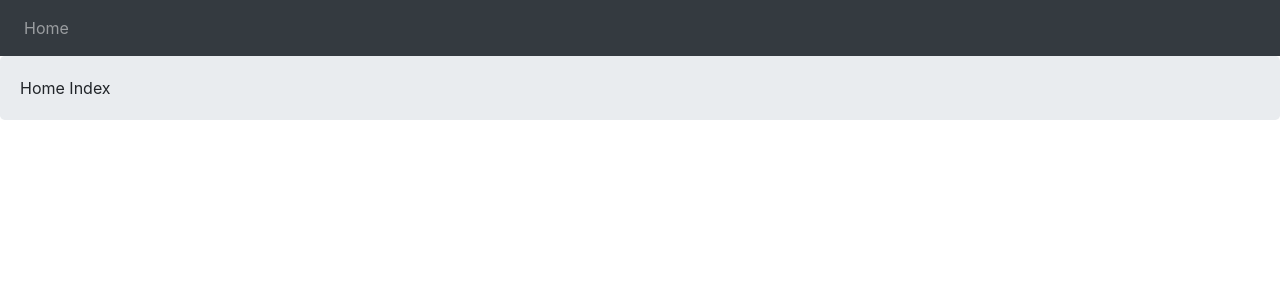
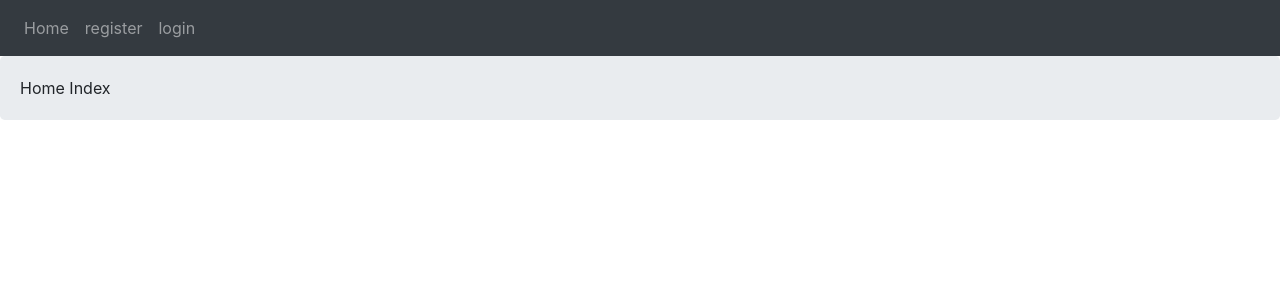
Before and after one commit to mo4wez/django_social_media, a Django app: page / in a window 1280 px wide. Shown: the top 300 px of the page. Run offline with Django 5.2, Linux system fonts and the light colour scheme; parts of the project's set-up code (start-up, migrations or seed data) failed here and were passed over; some libraries are stand-ins or nearby versions.

Commit message:
check user is logged in, in navbar

```diff
--- a/account/urls.py
+++ b/account/urls.py
@@ -5,5 +5,5 @@ from . import views
 app_name = 'account'
 
 urlpatterns = [
-    path('register/', views.RegisterView.as_view(), name='user_register')
+    path('register/', views.RegisterView.as_view(), name='register_user')
 ]
--- a/templates/inc/navbar.html
+++ b/templates/inc/navbar.html
@@ -1,5 +1,11 @@
 <nav class="navbar navbar-expand-lg navbar-dark bg-dark">
       <div class="navbar-nav">
         <a class="nav-item nav-link" href="{% url "home:home_page" %}">Home</a>
+        {% if user.is_authenticated %}
+          <a class="nav-item nav-link disabled">welcome, {{user.username}}</a>
+        {% else %}
+          <a class="nav-item nav-link" href="{% url "account:register_user" %}">register</a>
+          <a class="nav-item nav-link" href="{% url "account:register_user" %}">login</a>
+        {% endif %}
       </div>
 </nav>
```
Also changed, not shown: account/views.py (line endings or trailing spaces).
